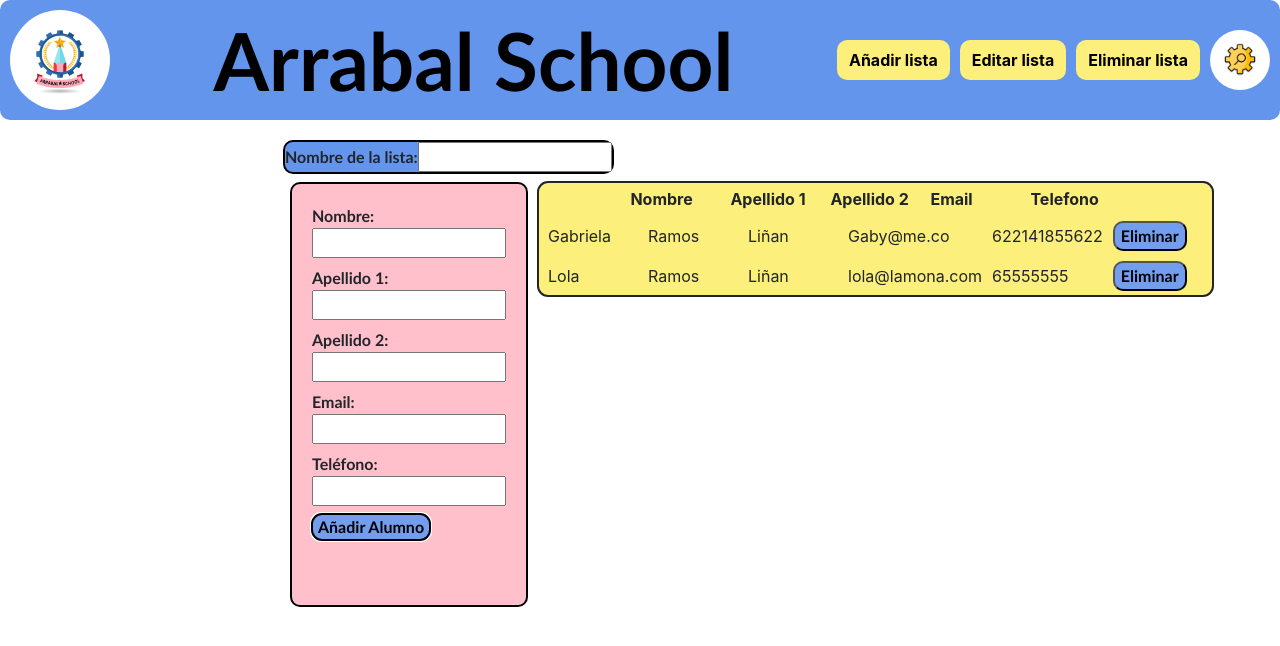
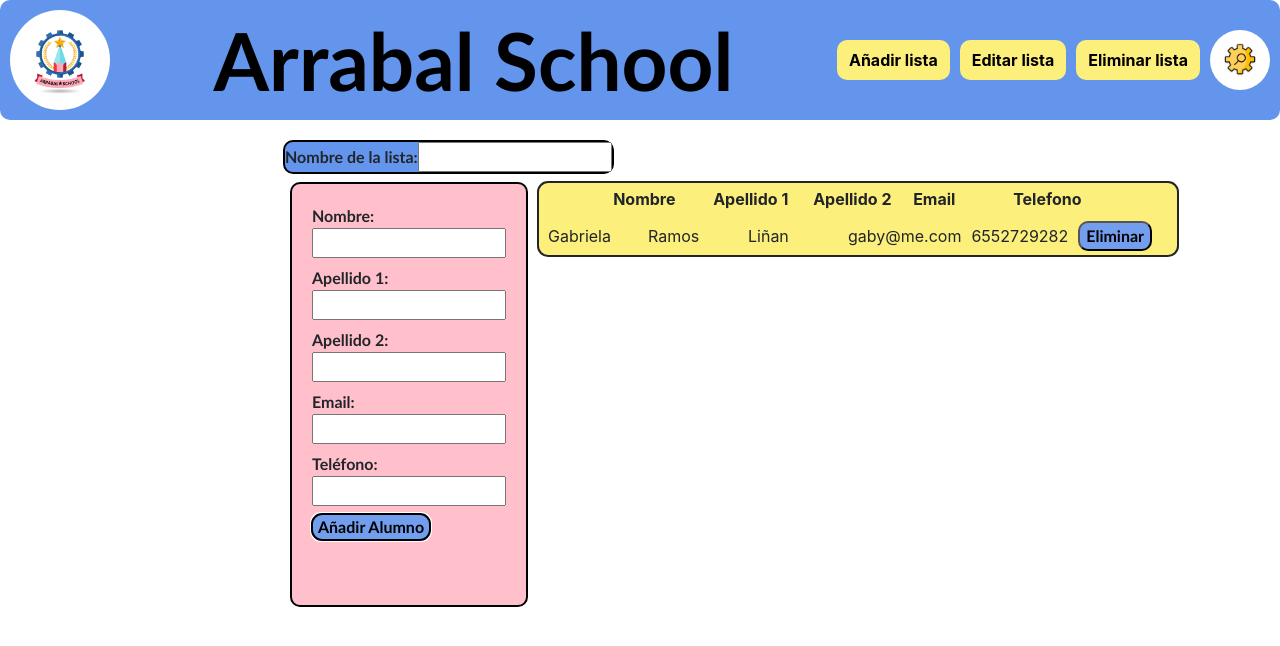
Before and after one commit to GabrielaRamos79/Proyecto3React, a React (Vite) app in the folder Proyecto3/: page / in a window 1280 px wide. Shown: the top 646 px of the page. Built offline with nearby package versions, Linux system fonts and the light colour scheme; data requests are answered from the project's data file.

Commit message:
A few modifications

```diff
--- a/Proyecto3/db.json
+++ b/Proyecto3/db.json
@@ -1,20 +1,13 @@
 {
   "users": [
     {
-      "id": 1706985519479,
+      "id": 1707063946293,
       "nombre": "Gabriela",
       "apellido1": "Ramos",
       "apellido2": "Liñan",
-      "email": "Gaby@me.co",
-      "telefono": "622141855622"
-    },
-    {
-      "id": 1706985532661,
-      "nombre": "Lola",
-      "apellido1": "Ramos",
-      "apellido2": "Liñan",
-      "email": "lola@lamona.com",
-      "telefono": "65555555"
+      "email": "gaby@me.com",
+      "telefono": "6552729282",
+      "listaName": "y"
     }
   ]
 }
--- a/Proyecto3/src/components/proyecto3.css
+++ b/Proyecto3/src/components/proyecto3.css
@@ -22,6 +22,11 @@
   width: 60px;
   height: 60px;
   margin-left:10px;
+}
+
+.settings:hover {
+  cursor: pointer;
+  box-shadow: 0 4px 8px 0 rgba(0, 0, 0, 0.2), 0 6px 20px 0 rgba(0, 0, 0, 0.19);
 }
 
 .titleNavbar {
```
Also changed, not shown: Proyecto3/src/components/userService.js (+1 -20 lines).
